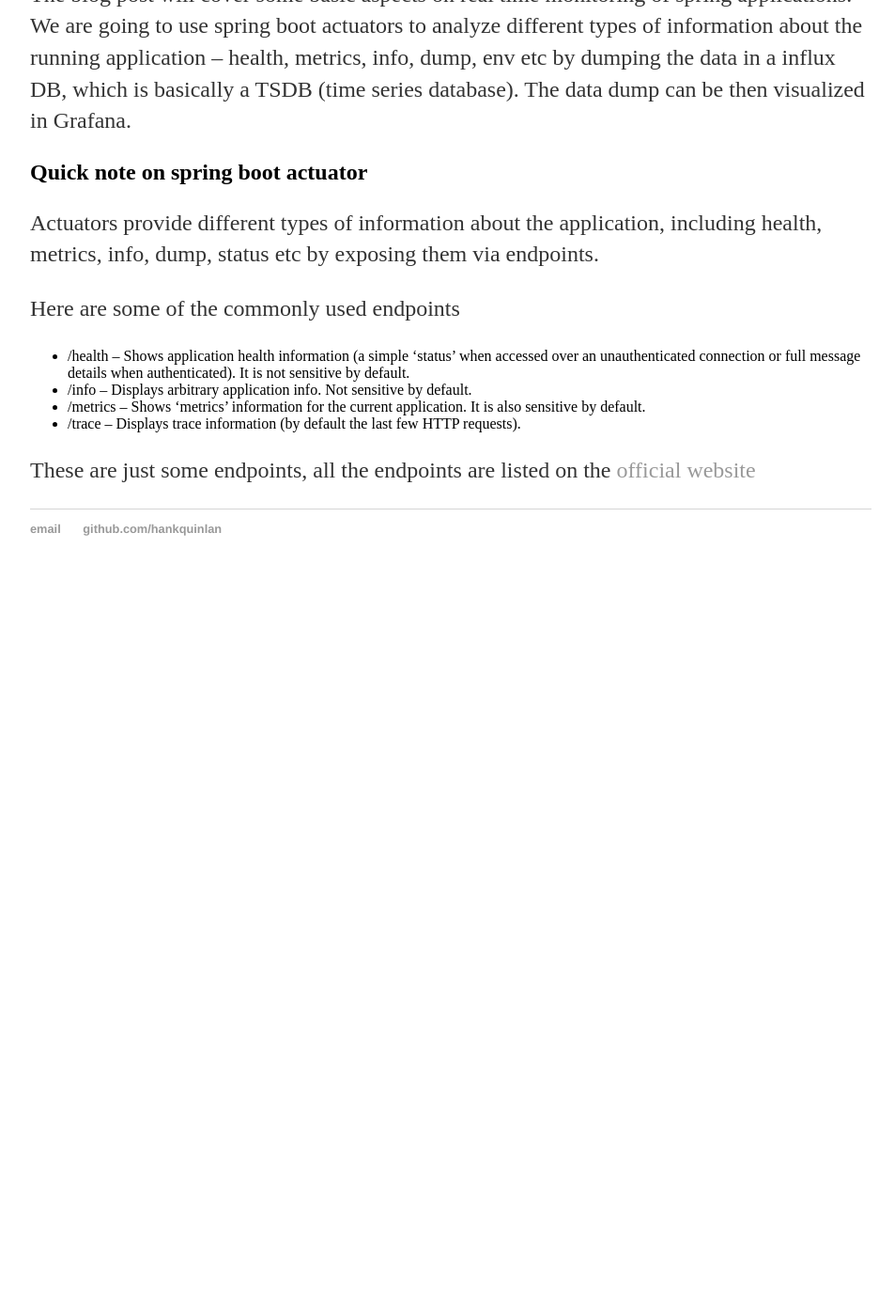
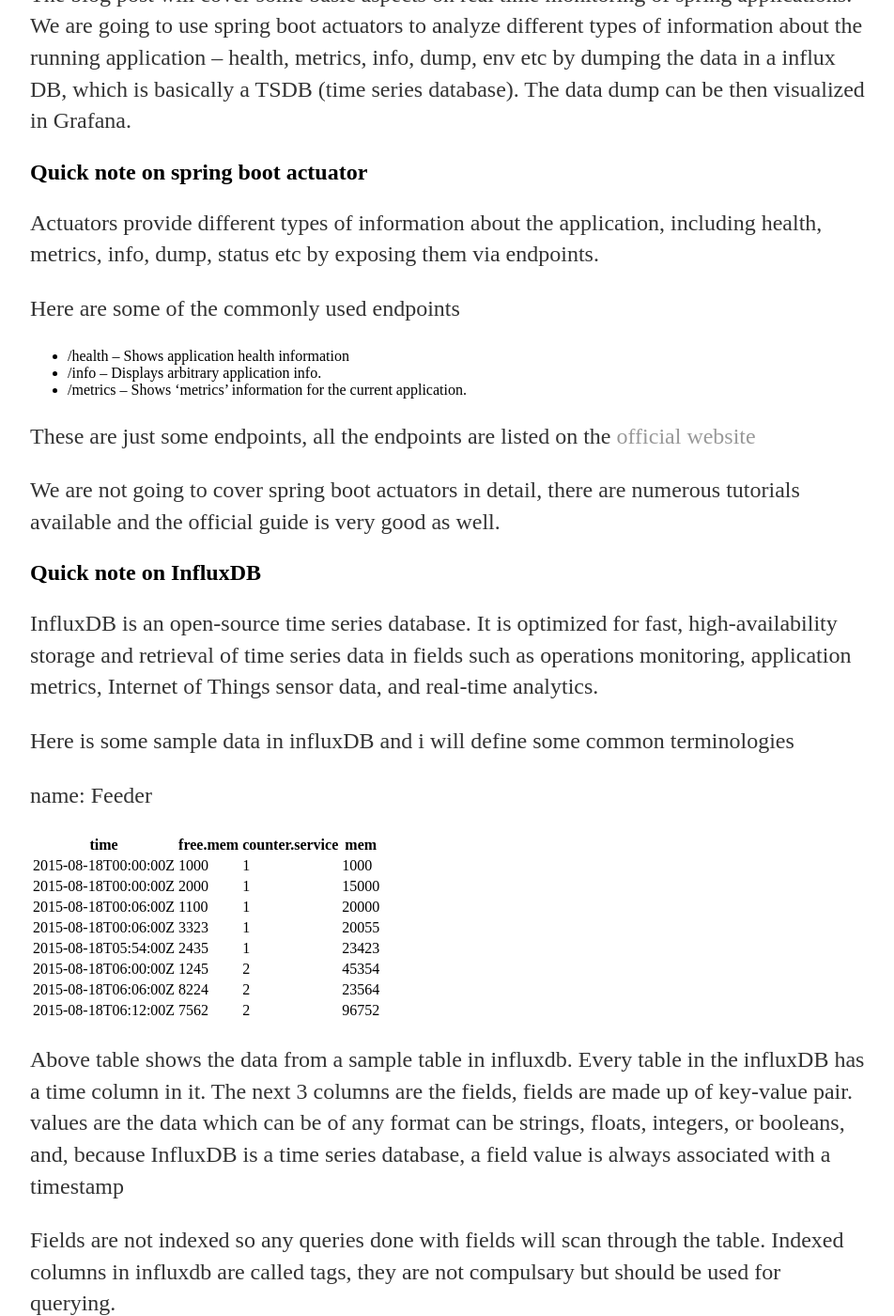
Before and after one commit to AmbujJauhari/AmbujJauhari.github.io, a Jekyll site: the page built from _posts/2017-04-25-Near-real-time-monitoring-with-spring-boot-influxdb-and-grafana.md, in a window 1280 px wide and 1400 px high, scrolled down 333 px. Shown: the whole window at 94% size, without its empty margins (160-1112 px from the left). Built offline with Jekyll 4.4.1, drawn with Linux system fonts in a browser that asks for light colours; before the commit the page ends 963 px from its top, so only the background shows below that; some of the changed text lies outside the part shown.

Commit message:
Update 2017-04-25-Near-real-time-monitoring-with-spring-boot-influxdb-and-grafana.md

```diff
--- a/_posts/2017-04-25-Near-real-time-monitoring-with-spring-boot-influxdb-and-grafana.md
+++ b/_posts/2017-04-25-Near-real-time-monitoring-with-spring-boot-influxdb-and-grafana.md
@@ -11,11 +11,40 @@
  Actuators provide different types of information about the application, including health, metrics, info, dump, status etc by exposing them via endpoints.
 
 Here are some of the commonly used endpoints
-* /health – Shows application health information (a simple ‘status’ when accessed over an unauthenticated connection or full message details when authenticated). It is not sensitive by default.
-* /info – Displays arbitrary application info. Not sensitive by default.
-* /metrics – Shows ‘metrics’ information for the current application. It is also sensitive by default.
-* /trace – Displays trace information (by default the last few HTTP requests).
+* /health – Shows application health information
+* /info – Displays arbitrary application info.
+* /metrics – Shows ‘metrics’ information for the current application.
 
 These are just some endpoints, all the endpoints are listed on the [official website]
 
+We are not going to cover spring boot actuators in detail, there are numerous tutorials available and the official guide is very good as well.
+
+
+## Quick note on InfluxDB ##
+InfluxDB is an open-source time series database. It is optimized for fast, high-availability storage and retrieval of time series data in fields such as operations monitoring, application metrics, Internet of Things sensor data, and real-time analytics.
+
+Here is some sample data in influxDB and i will define some common terminologies
+
+name: Feeder
+
+|time                      |free.mem     |counter.service| mem |
+|--------------------------|-------------|---------------|-----|
+|2015-08-18T00:00:00Z      |1000         |1              |1000 |
+|2015-08-18T00:00:00Z      |2000         |1              |15000|
+|2015-08-18T00:06:00Z      |1100         |1              |20000|
+|2015-08-18T00:06:00Z      |3323         |1              |20055|
+|2015-08-18T05:54:00Z      |2435         |1              |23423|
+|2015-08-18T06:00:00Z      |1245         |2              |45354|
+|2015-08-18T06:06:00Z      |8224         |2              |23564|
+|2015-08-18T06:12:00Z      |7562         |2              |96752|
+
+Above table shows the data from a sample table in influxdb. Every table in the influxDB has a time column in it. The next 3 columns are the fields, fields are made up of key-value pair. values are the data which can be of any format can be strings, floats, integers, or booleans, and, because InfluxDB is a time series database, a field value is always associated with a timestamp
+
+Fields are not indexed so any queries done with fields will scan through the table. Indexed columns in influxdb are called tags, they are not compulsary but should be used for querying.
+
+Tables in infulxdb are called as measurement. A single measurement can belong to different retention policies. A retention policy describes how long InfluxDB keeps data (DURATION) and how many copies of those data are stored in the cluster (REPLICATION). InfluxDB automatically creates the autogen retention policy which has an infinite duration and replication factor is set to 1
+
+Further details can be found influx DB's [official documents]
+
 [official website]:http://docs.spring.io/spring-boot/docs/current/reference/htmlsingle/#production-ready-endpoints
+[official documents]:https://docs.influxdata.com/influxdb/v1.2/
```
